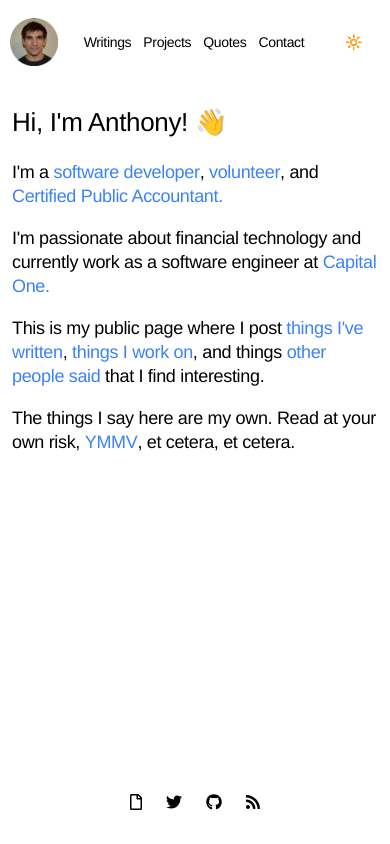
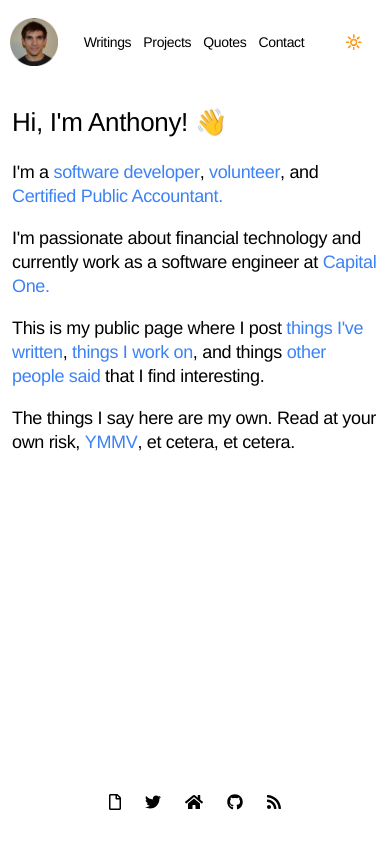
Before and after one commit to Anthony-Calderaro/calderarrow, a Next.js app: page / in a window 390 px wide. Built offline with nearby package versions, Linux system fonts and the light colour scheme.

Commit message:
Resolves mobile issues.

```diff
--- a/pages/_app.js
+++ b/pages/_app.js
@@ -1,5 +1,5 @@
 import Head from 'next/head'
-import { useState } from 'react';
+import { useState, useEffect } from 'react';
 import { useRouter } from 'next/router';
 
 import Footer from '../components/Footer';
@@ -15,6 +15,16 @@ function MyApp({ Component, pageProps }) {
   const [lightTheme, toggleTheme] = useState(true);
 
   const pageTitle = postData ? postData.title : `${pathname.charAt(1).toUpperCase() + pathname.slice(2)}`;
+
+  useEffect(() => {
+    // Todo: I'm having a rough night and can't figure out a better way to do it right now but maybe an intern will refactor it one day.
+    const bodyElement = document.querySelector("body");
+    if (lightTheme) {
+      bodyElement.classList.remove('dark'), [lightTheme]
+    } else {
+      bodyElement.classList.add('dark'), [lightTheme]
+    }
+  });
 
   return (
     <div>
--- a/public/staticText.js
+++ b/public/staticText.js
@@ -1,5 +1,5 @@
 import { FontAwesomeIcon } from '@fortawesome/react-fontawesome'
-import { faRss, faMoon } from '@fortawesome/free-solid-svg-icons'
+import { faRss, faMoon, faHome } from '@fortawesome/free-solid-svg-icons'
 import { faFile } from '@fortawesome/free-regular-svg-icons'
 import { faTwitter, faGithub } from '@fortawesome/free-brands-svg-icons'
 
@@ -21,6 +21,11 @@ export const footerIcons = [
     icon: faTwitter,
     link: 'https://twitter.com/calderarrow',
     target: '_blank'
+  },
+  {
+    icon: faHome,
+    link: '/',
+    // target: ''
   },
   {
     icon: faGithub,
--- a/styles/Header.module.css
+++ b/styles/Header.module.css
@@ -58,7 +58,6 @@
     margin: 0 24px;
   }
   .headerContainer {
-    width: 800px;
     font-size: 20px;
   }
 
--- a/styles/Home.module.css
+++ b/styles/Home.module.css
@@ -87,14 +87,14 @@
   height: 1em;
 }
 
-@media (max-width: 600px) {
+@media (max-width: 650px) {
   .grid {
     width: 100%;
     flex-direction: column;
   }
 }
 
-@media (min-width: 600px) {
+@media (min-width: 650px) {
   .main_header {
     font-size: 32px;
   }
--- a/styles/globals.css
+++ b/styles/globals.css
@@ -38,25 +38,21 @@ main {
   color: black;
 }
 
-.container.dark {
+.dark {
   background: rgb(34, 35, 35) !important;
   color: #fafbfc !important;
-  /* Todo: 156,163,175 for lighter text */
-  /*Dark  Todo: Text color: 156,163,175
-light: 156,163,175*/
 }
 
-.container.dark svg {
+.dark svg {
   fill: white;
 }
 
 .icon {
   /* height: 18x; */
   width: 20px;
-
 }
 
-@media (min-width: 600px) {
+@media (min-width: 650px) {
   .container {
     align-items: center;
   }
```
